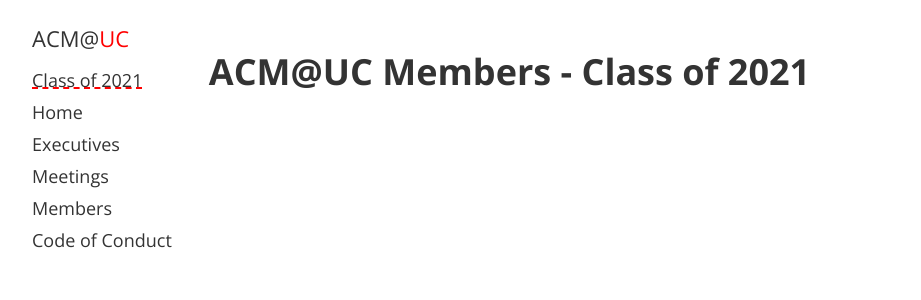
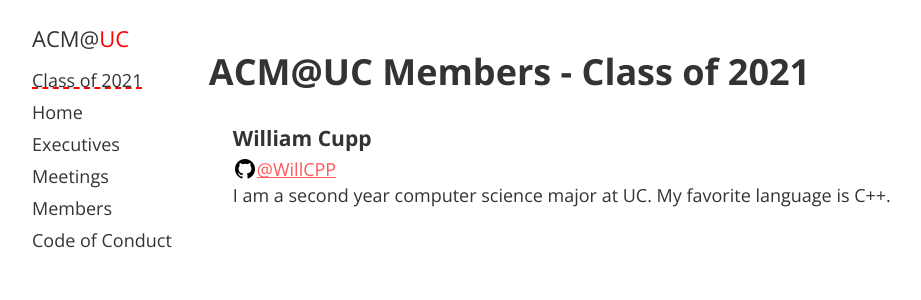
Before and after one commit to ACMatUC/acmatuc.github.io, a Jekyll site: the page built from members/class_of_2021.html, in a window 1280 px wide. Shown: the top 300 px of the page, without its empty margins (166-1087 px from the left). Built offline with Jekyll 4.4.1, drawn with Linux system fonts in a browser that asks for light colours.

Commit message:
Add William Cupp to _2021_members.yml

```diff
--- a/_data/_2021_members.yml
+++ b/_data/_2021_members.yml
@@ -5,3 +5,6 @@
 #  image_url: <Direct link to a photo of yourself, I suggest copying a image link from social media (Github, Twitter)>
 #  github: <Your github username (without a @)>
 #  website: <A link to your website>
+- name: William Cupp
+  short_bio: I am a second year computer science major at UC.  My favorite language is C++.
+  github: WillCPP
```
